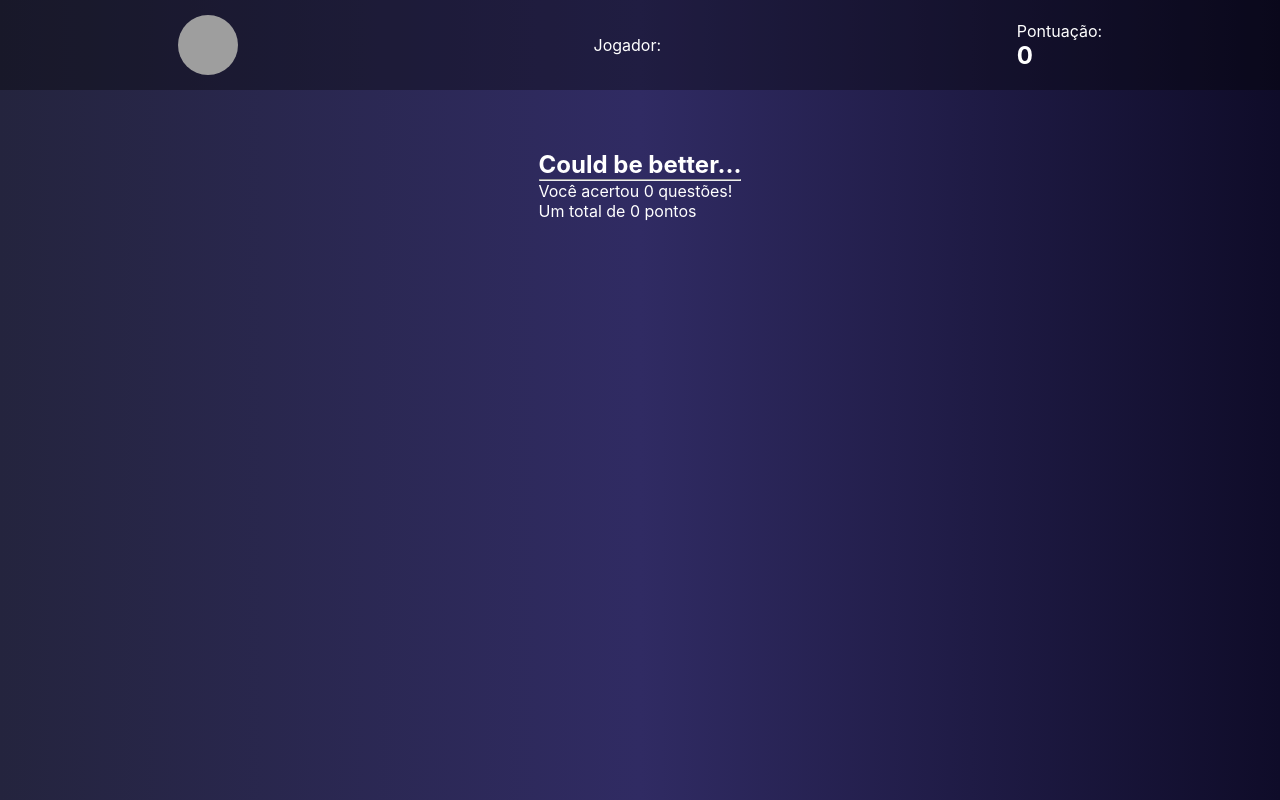
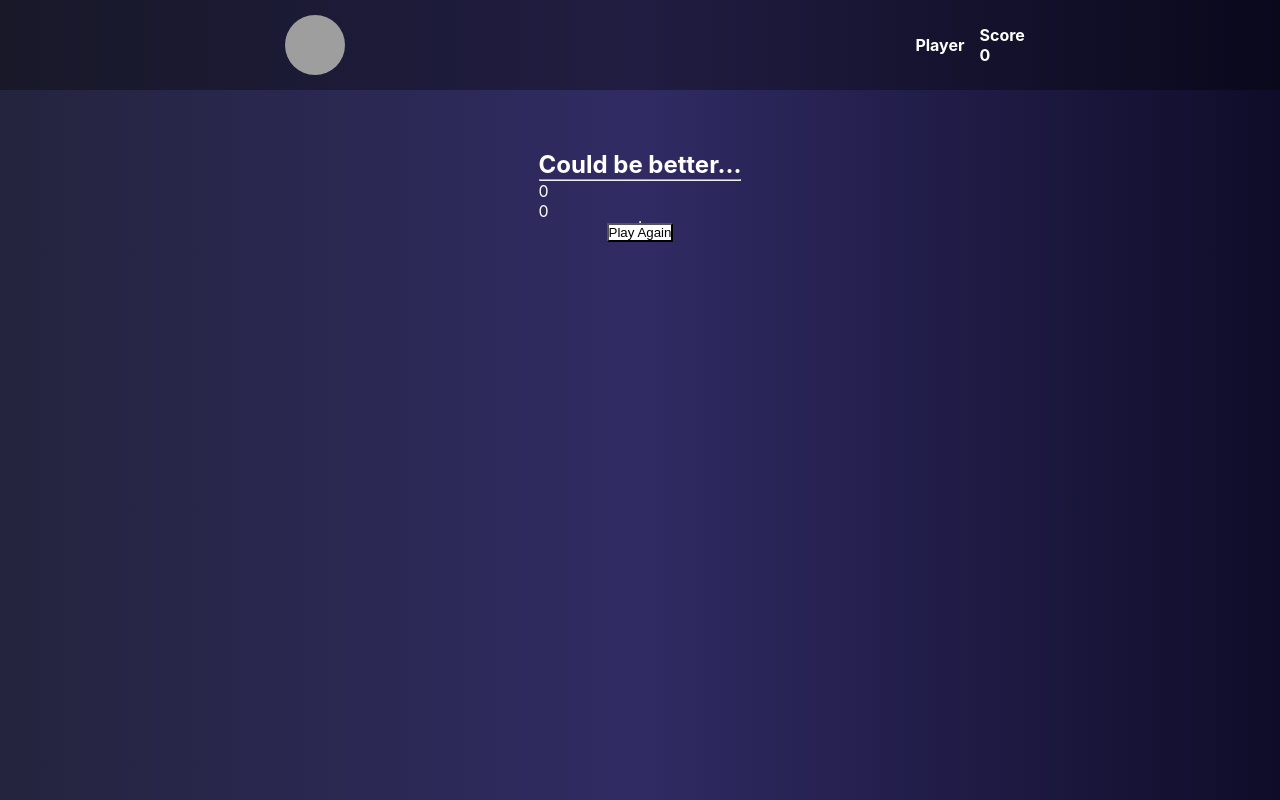
Before and after one commit to Erik-EFL/Query-box-Game, a React (Create React App) app: page /feedback in a window 1280 px wide. Built offline with nearby package versions, Linux system fonts and the light colour scheme; grey boxes are pictures that could not be loaded.

Commit message:
Adicionando requisito 15 :rocket:

```diff
--- /dev/null
+++ b/src/Css/Header.module.css
@@ -0,0 +1,38 @@
+.user_header {
+  align-content: center;
+  align-items: center;
+  background-color: rgba(0, 0, 0, 0.336);
+  color: white;
+  display: flex;
+  height: 90px;
+  justify-content: space-around;
+  left: 0;
+  position: absolute;
+  width: 100%;
+}
+
+.user_image {
+  border-radius: 50%;
+  height: 60px;
+  width: 60px;
+}
+
+.user_info {
+  align-content: center;
+  align-items: center;
+  column-gap: 15px;
+  display: flex;
+  margin-right: -30px;
+}
+
+.player_container {
+  display: flex;
+  flex-direction: column;
+  font-weight: 700;
+}
+
+.score_container {
+  display: flex;
+  flex-direction: column;
+  font-weight: 700;
+}
--- a/src/Css/Questions.module.css
+++ b/src/Css/Questions.module.css
@@ -1,18 +1,6 @@
 .Questions {
   color: white;
   margin: 0 auto;
-}
-
-.user_header {
-  align-content: center;
-  align-items: center;
-  background-color: rgba(0, 0, 0, 0.336);
-  display: flex;
-  height: 90px;
-  justify-content: space-around;
-  left: 0;
-  position: absolute;
-  width: 100%;
 }
 
 .mainQuestionContent {
@@ -22,20 +10,6 @@
   justify-content: center;
   margin: 0 auto;
   max-width: 80%;
-}
-
-.user_image {
-  border-radius: 50%;
-  height: 60px;
-  width: 60px;
-}
-
-.user_info {
-  align-content: center;
-  align-items: center;
-  column-gap: 15px;
-  display: flex;
-  margin-right: -30px;
 }
 
 .login-container {
--- a/src/components/Header.jsx
+++ b/src/components/Header.jsx
@@ -2,7 +2,7 @@ import React, { Component } from 'react';
 import { connect } from 'react-redux';
 import md5 from 'crypto-js/md5';
 import PropTypes from 'prop-types';
-import styles from '../Css/Questions.module.css';
+import styles from '../Css/Header.module.css';
 
 class Header extends Component {
   gravatarHash = (userEmail) => {
@@ -22,13 +22,15 @@ class Header extends Component {
           data-testid="header-profile-picture"
           alt="profile-avatar"
         />
-        <div>
-          Jogador:
-          <h2 data-testid="header-player-name">{name}</h2>
-        </div>
-        <div>
-          Pontuação:
-          <h2 data-testid="header-score">{score}</h2>
+        <div className={ styles.user_info }>
+          <div className={ styles.player_container }>
+            <span className={ styles.jogador }> Player</span>
+            <p data-testid="header-player-name">{name}</p>
+          </div>
+          <div className={ styles.score_container }>
+            <span className={ styles.pontos }> Score</span>
+            <p data-testid="header-score">{score}</p>
+          </div>
         </div>
       </header>
     );
--- a/src/pages/Feedback.jsx
+++ b/src/pages/Feedback.jsx
@@ -3,6 +3,7 @@ import { connect } from 'react-redux';
 import md5 from 'crypto-js/md5';
 import PropTypes from 'prop-types';
 import styles from '../Css/Feedback.module.css';
+import Header from '../components/Header';
 // import { feedbacksMessages /* INICIAL_STATE */ } from './helpers';
 
 class Feedback extends Component {
@@ -12,27 +13,16 @@ class Feedback extends Component {
     return gravatarUrl;
   }
 
+  handlePlayAgain = () => {
+    const { history } = this.props;
+    history.push('/');
+  }
+
   render() {
-    const { player: { name, gravatarEmail } } = this.props;
     const { score, assertions } = this.props;
     return (
       <div className="feedback-page">
-        <header className={ styles.user_header }>
-          <img
-            className={ styles.user_image }
-            src={ this.gravatarHash(gravatarEmail) }
-            data-testid="header-profile-picture"
-            alt="profile-avatar"
-          />
-          <div>
-            Jogador:
-            <h2 data-testid="header-player-name">{name}</h2>
-          </div>
-          <div>
-            Pontuação:
-            <h2 data-testid="header-score">{score}</h2>
-          </div>
-        </header>
+        <Header />
         <main className={ styles.container_feedback }>
           <div className={ styles.feedback_container }>
             {assertions
@@ -47,22 +37,24 @@ class Feedback extends Component {
             <p
               data-testid="feedback-total-question"
             >
-              Você acertou
-              {' '}
               {assertions}
-              {' '}
-              questões!
+
             </p>
             <p
               data-testid="feedback-total-score"
             >
-              Um total de
-              {' '}
               {score}
-              {' '}
-              pontos
+
             </p>
           </div>
+          <hr />
+          <button
+            type="button"
+            data-testid="btn-play-again"
+            onClick={ this.handlePlayAgain }
+          >
+            Play Again
+          </button>
         </main>
       </div>
     );
@@ -76,12 +68,10 @@ const mapStateToProps = (state) => ({
 });
 
 Feedback.propTypes = {
-  receiveNewToken: PropTypes.func,
-  questions: PropTypes.array,
+  history: PropTypes.func,
   score: PropTypes.number,
   assertions: PropTypes.number,
   player: PropTypes.object,
-  questionOk: PropTypes.bool,
 }.isRequired;
 
 export default connect(mapStateToProps)(Feedback);
--- a/src/pages/Questions.jsx
+++ b/src/pages/Questions.jsx
@@ -7,6 +7,7 @@ import { questionDataThunk } from '../redux/actions/actionQuestions';
 import { questionDone, questionPoints } from '../redux/actions/actions';
 import Timer from '../components/Timer';
 import styles from '../Css/Questions.module.css';
+import Header from '../components/Header';
 // import fetchToken from '../Services/fetchToken';
 // import fetchDataQuestions from '../Services/fetchQuestions';
 
@@ -131,24 +132,10 @@ class Questions extends Component {
   render() {
     const { indexDQ, feedbackRedirect } = this.state;
     const { questions, questionOk } = this.props;
-    const { player: { name, gravatarEmail, score } } = this.props;
     localStorage.setItem('score', 'score');
     return (
       <div className={ styles.Questions }>
-        <header className={ styles.user_header }>
-          <img
-            className={ styles.user_image }
-            src={ this.gravatarHash(gravatarEmail) }
-            data-testid="header-profile-picture"
-            alt="profile-avatar"
-          />
-          <div className={ styles.user_info }>
-            Jogador:
-            <h2 data-testid="header-player-name">{name}</h2>
-            Pontuação:
-            <h2 data-testid="header-score">{score}</h2>
-          </div>
-        </header>
+        <Header />
         <div className={ styles.mainQuestionContent }>
           <div className={ styles.containerQuestions }>
             <Timer />
```
Also changed, not shown: src/components/Button.jsx (deleted, +0 -23 lines).
